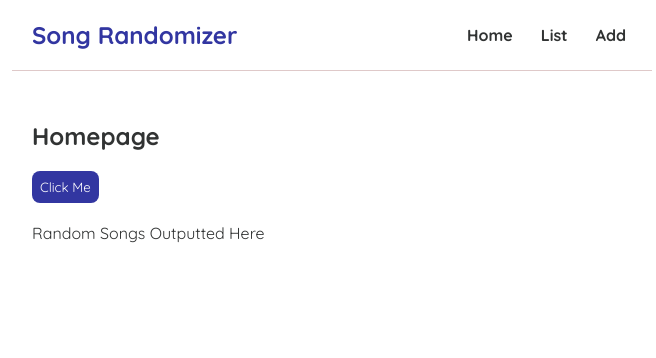
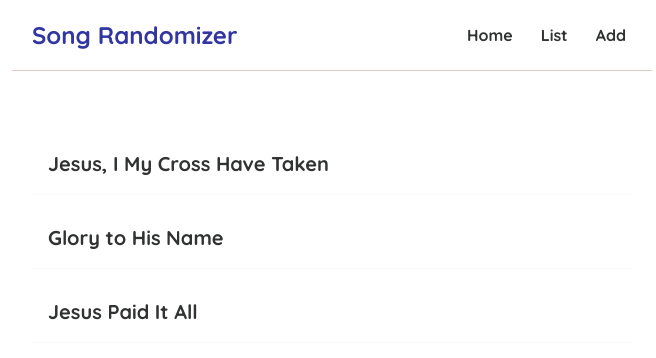
Before and after one commit to Salvador318Alvarez/Random-Song-Generator, a React (Create React App) app: page / in a window 1280 px wide. Shown: the top 358 px of the page, without its empty margins (308-964 px from the left). Built offline with nearby package versions, Linux system fonts and the light colour scheme.

Commit message:
added css

```diff
--- a/src/Home.js
+++ b/src/Home.js
@@ -1,32 +1,19 @@
 import { useState } from 'react';
 
 const Home = () => {
-    const songs =
-            ["Jesus I My Cross Have Taken",
-            "Glory to His Name",
-            "Jesus Paid It All",
-            "The Way of the Cross",
-            "When I Survey",
-            "Beneath the Cross",
-            "I Gave My Life for Thee",
-            "At Calvary",
-            "Isn't the Love of Jesus",
-            "Peace, Peace"];
-    // let song = "Jesus I My Cross";
-
-    const [song, setSong] = useState('Random Songs Outputted Here');
-
-    const handleClick = () => {
-        setSong(songs[Math.floor(Math.random()*10)]);
-        console.log(song);
-    }
-
+  const [songList, setSongList] = useState([
+    {title:"Jesus, I My Cross Have Taken", id: 1},
+    {title:"Glory to His Name", id: 2},
+    {title:"Jesus Paid It All", id: 3}
+  ]);
 
     return (
-        <div className="home">
-            <h2>Homepage</h2>
-            <button onClick={handleClick}>Click Me</button>
-            <p>{song}</p>
+        <div>
+            {songList.map((song) => (
+                <div className="song-preview" key={song.id}>
+                    <h2>{song.title}</h2>
+                </div>
+            ))}
         </div>
     );
 }
--- a/src/index.css
+++ b/src/index.css
@@ -49,3 +49,19 @@ button {
   margin: 20px auto;
   cursor: pointer;
 }
+/* song previews / list */
+.song-preview {
+  padding: 10px 16px;
+  margin: 20px 0;
+  border-bottom: 1px solid #fafafa;
+}
+.song-preview:hover {
+  box-shadow: 1px 3px 5px rgba(0,0,0,0.1);
+}
+.song-preview h2 {
+  font-size: 20px;
+  margin-bottom: 8px;
+}
+.song-preview a{
+  text-decoration: none;
+}
```
